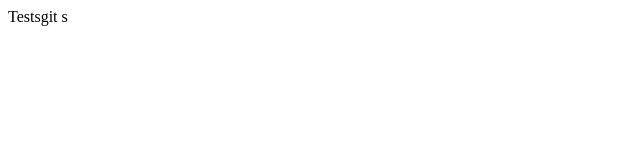
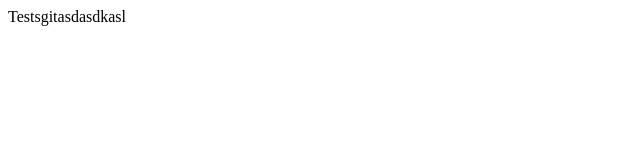
Before and after one commit to LarWat/starter, a plain HTML site: page index.html in a window 1280 px wide. Shown: the full height of the page, 0-640 px from the left. Drawn offline with Linux system fonts and the light colour scheme.

Commit message:
test commit

```diff
--- a/index.html
+++ b/index.html
@@ -7,6 +7,6 @@
     <title>Document</title>
 </head>
 <body>
-    Testsgit s
+    Testsgitasdasdkasl
 </body>
 </html>
```
